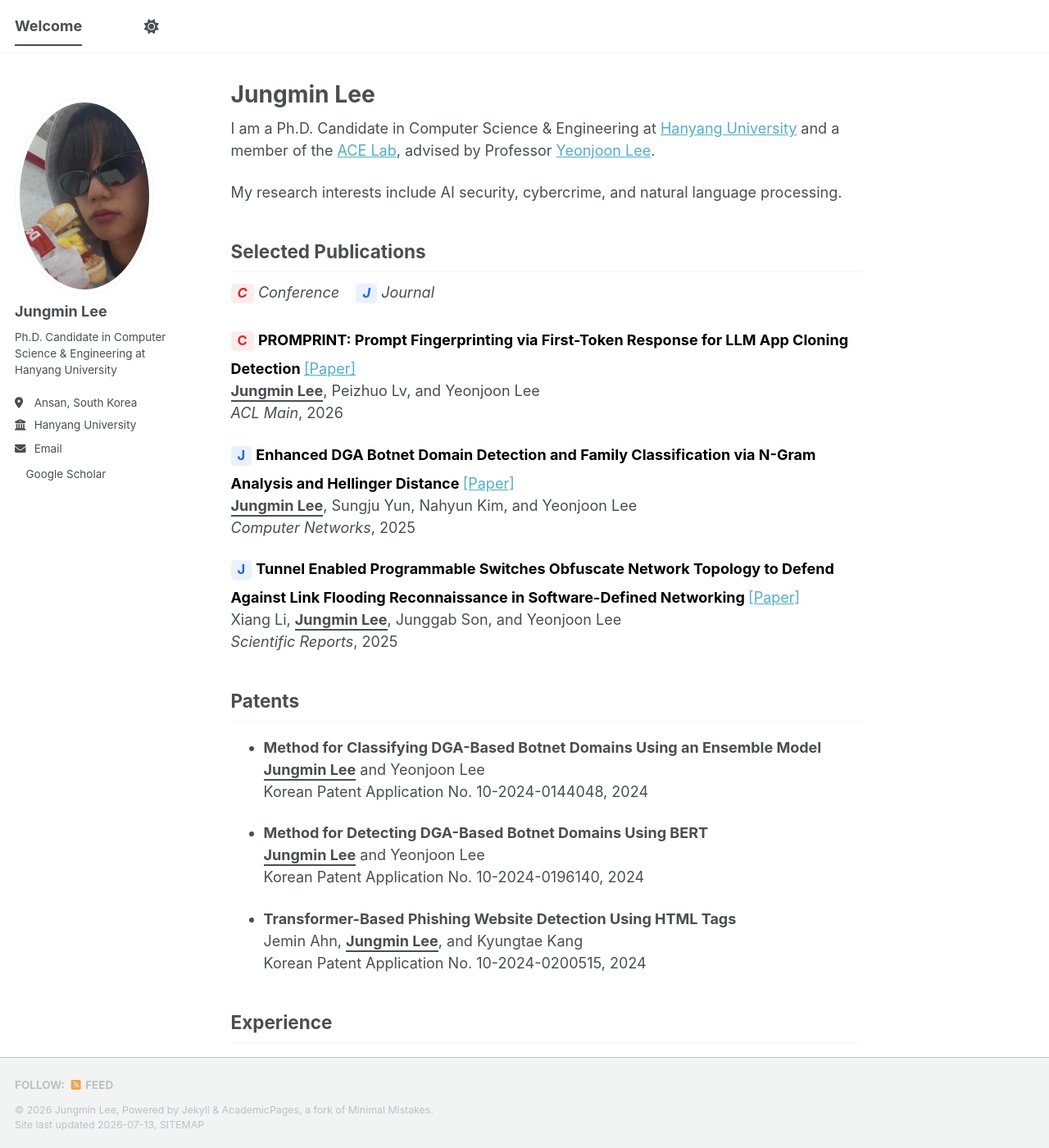
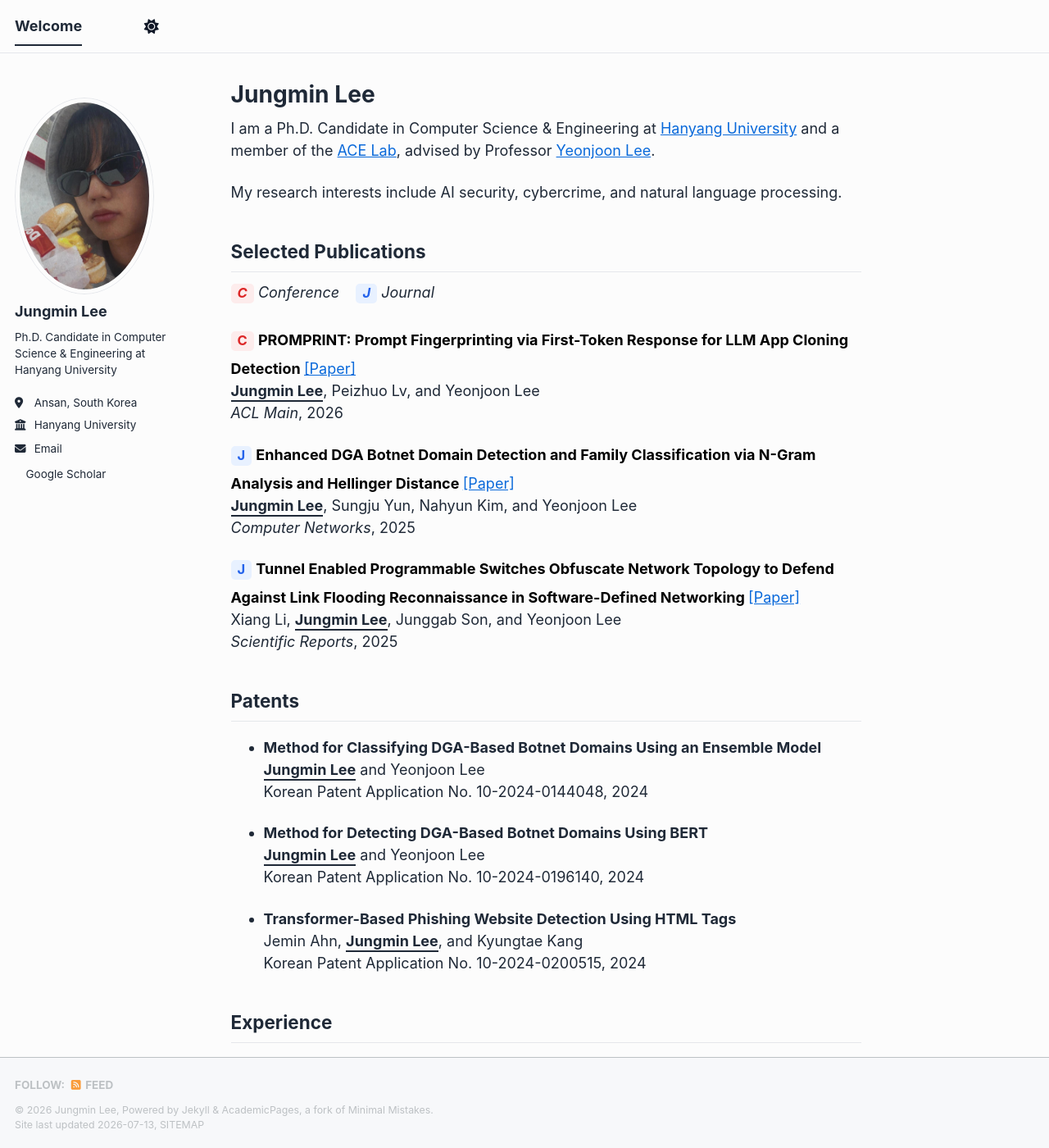
Before and after one commit to jm-lee00/jm-lee00.github.io, a Jekyll site: the page built from _pages/about.md, in a window 1280 px wide and 1400 px high. Shown: the whole window at 82% size. Built offline with Jekyll 4.4.1, drawn with Linux system fonts in a browser that asks for light colours; a style sheet for code colours, icons or effects is not loaded; some of the changed text lies outside the part shown.

Commit message:
Modification

```diff
--- a/_sass/theme/_default_dark.scss
+++ b/_sass/theme/_default_dark.scss
@@ -9,11 +9,11 @@ $dark-gray                  : mix(#000, $gray, 40%);
 $darker-gray                : mix(#000, $gray, 60%);
 $light-gray                 : mix(#fff, $gray, 50%);
 
-$background                 : #474747;
+$background                 : #0d1117;
 $background-light           : mix(#fff, $background, 80%);
 $background-lighter         : mix(#fff, $background, 90%);
-$text                       : #ffffff;
-$link                       : #0ea1c5;
+$text                       : #f0f6fc;
+$link                       : #58a6ff;
 $link-dark                  : mix(#000, $link, 25%);
 $link-light                 : mix(#fff, $link, 25%);
 
--- a/_sass/theme/_default_light.scss
+++ b/_sass/theme/_default_light.scss
@@ -29,19 +29,19 @@ $sidebar-screen-min-width   : 1024px;
 /* Default light theme for the site */
 :root {
     --global-base-color                 : #{$primary-color};
-    --global-bg-color                   : #fff;
-    --global-footer-bg-color            : #f2f3f3;
-    --global-border-color               : #{$lighter-gray};
+    --global-bg-color                   : #fcfcfc;
+    --global-footer-bg-color            : #f7f8fa;;
+    --global-border-color               : #e5e7eb;
     --global-dark-border-color          : #bdc1c4;
     --global-code-background-color      : #fafafa;
     --global-code-text-color            : #{$darker-gray};
     --global-fig-caption-color          : mix(#fff,  #{$dark-gray}, 25%);
-    --global-link-color                 : #52adc8;
+    --global-link-color                 : #0969da;
     --global-link-color-hover           : mix(#000, #2f7f93, 25%);
     --global-link-color-visited         : mix(#fff, #2f7f93, 25%);
-    --global-masthead-link-color        : #{$dark-gray};
+    --global-masthead-link-color        : #111827;
     --global-masthead-link-color-hover  : mix(#000, #{$gray}, 25%);
-    --global-text-color                 : #{$dark-gray};
+    --global-text-color                 : #1f2937;;
     --global-text-color-light           : #{$light-gray};
     --global-thead-color                : #{$lighter-gray};
 }
```
Also changed, not shown: _pages/about.md (+1 -1 lines).
